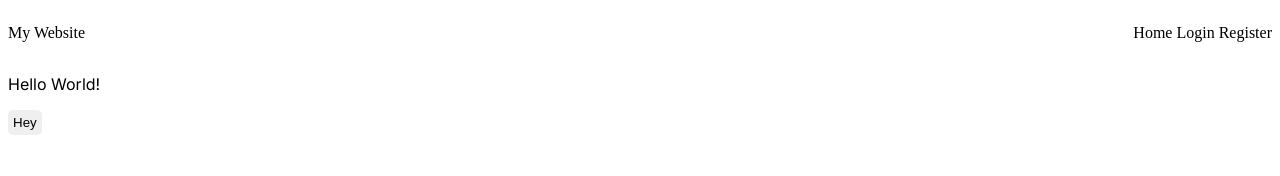
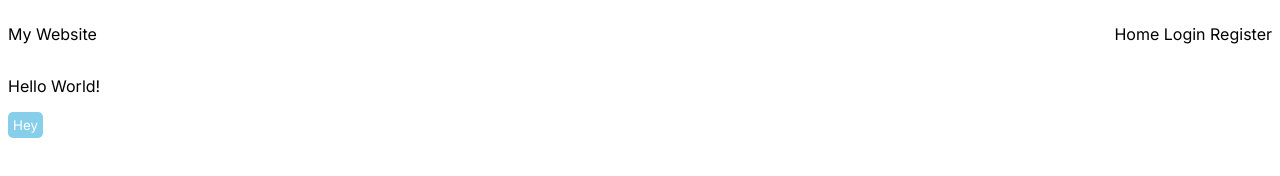
Before and after one commit to rexhent/rexhent-css, a plain HTML site: page index.html in a window 1280 px wide. Drawn offline with Linux system fonts and the light colour scheme.

Commit message:
switch classes

```diff
--- a/index.html
+++ b/index.html
@@ -6,7 +6,7 @@
     <link rel="stylesheet" href="main.css">
     <title>Document</title>
 </head>
-<body>
+<body class="text">
     <header>
         <div class="header-left">
             <p>My Website</p>
@@ -18,7 +18,7 @@
         </div>
     </header>
     <p class="text">Hello World!</p>
-    <button id="btn">
+    <button id="btn" class="btn">
         Hey
     </button>
     <script>
--- a/main.css
+++ b/main.css
@@ -1,17 +1,17 @@
 
 @import url('https://fonts.googleapis.com/css2?family=Inter:ital,opsz,wght@0,14..32,100..900;1,14..32,100..900&display=swap');
-.text {
+* {
     font-family: "Inter", serif;
     font-optical-sizing: auto;
 }
 
 
-#btn {
-    color: grey;
+.btn {
+    background-color: #87CEEB;
     padding: 5px;
     border: none;
     border-radius: 5px;
-    color: black;
+    color: white;
 }
 
 header {
```
